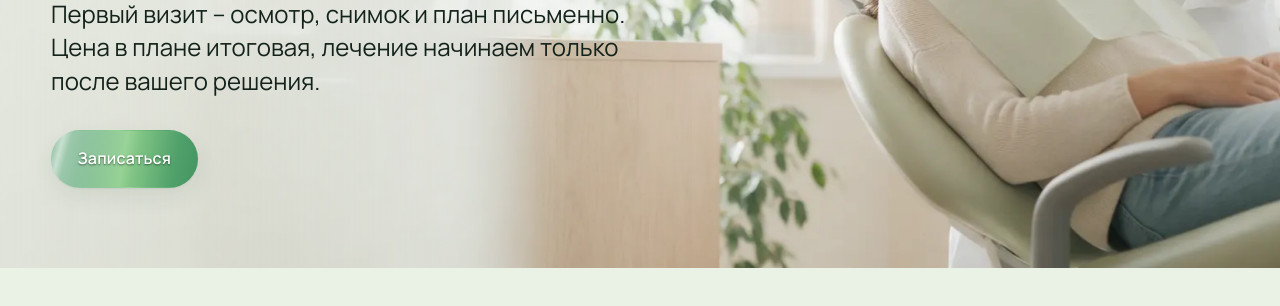
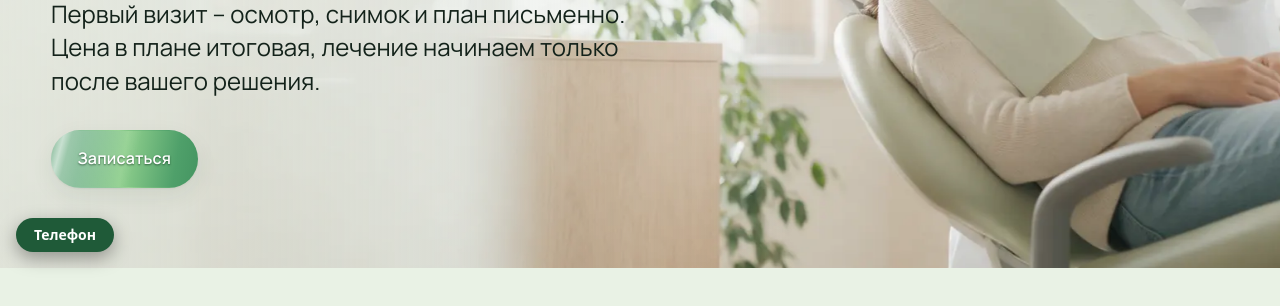
Before and after one commit to alstbank/stom-belaya-liniya-demo, a plain HTML site: page index.html in a window 1280 px wide. Shown: the part 532-838 px from the top of the page. Drawn offline with Linux system fonts and the light colour scheme.

Commit message:
Кнопка Телефон только локально

```diff
--- a/index.html
+++ b/index.html
@@ -793,5 +793,15 @@ body::before { content: ""; position: fixed; inset: 0; z-index: -1; pointer-even
   })();
 </script>
 <div class="demo-chip">Демо-концепт сайта стоматологии</div>
+<script>
+/* кнопка «Телефон» только для просмотра у себя (localhost); на опубликованном сайте её нет */
+(function () {
+  if (window.self !== window.top || !/^(localhost|127\.0\.0\.1)$/.test(location.hostname)) return;
+  var a = document.createElement('a');
+  a.href = '../telefon-belaya.html'; a.textContent = 'Телефон';
+  a.setAttribute('style', 'position:fixed;left:16px;bottom:16px;z-index:9999;padding:10px 18px;border-radius:999px;background:#1f5a38;color:#fff;font:600 14px/1 system-ui,sans-serif;text-decoration:none;box-shadow:0 6px 18px rgba(0,0,0,.35)');
+  document.body.appendChild(a);
+})();
+</script>
 </body>
 </html>
```
